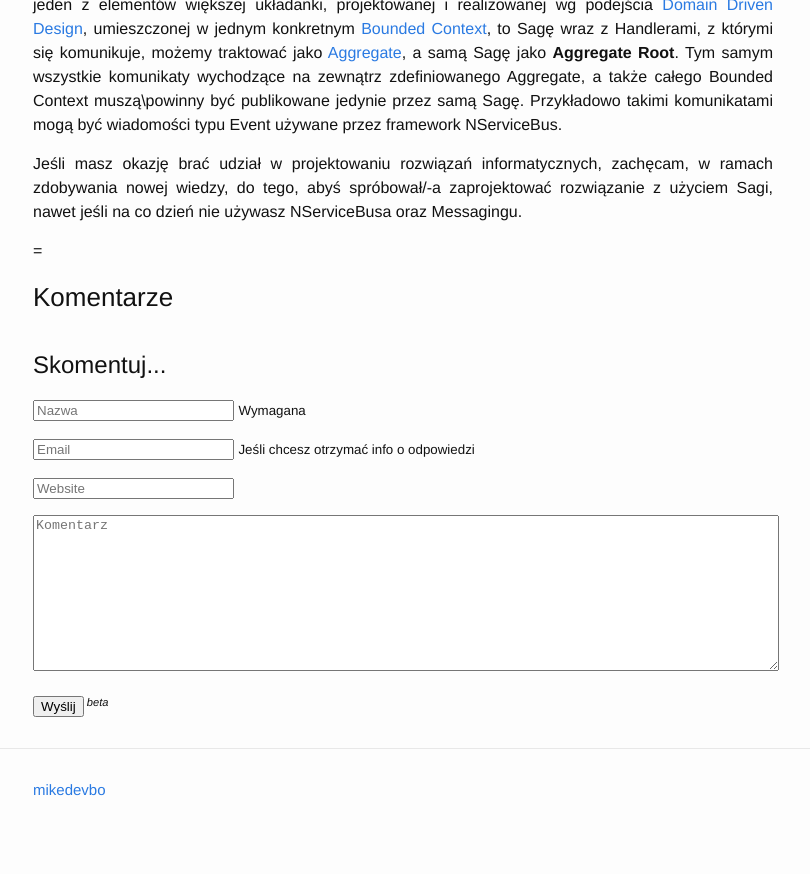
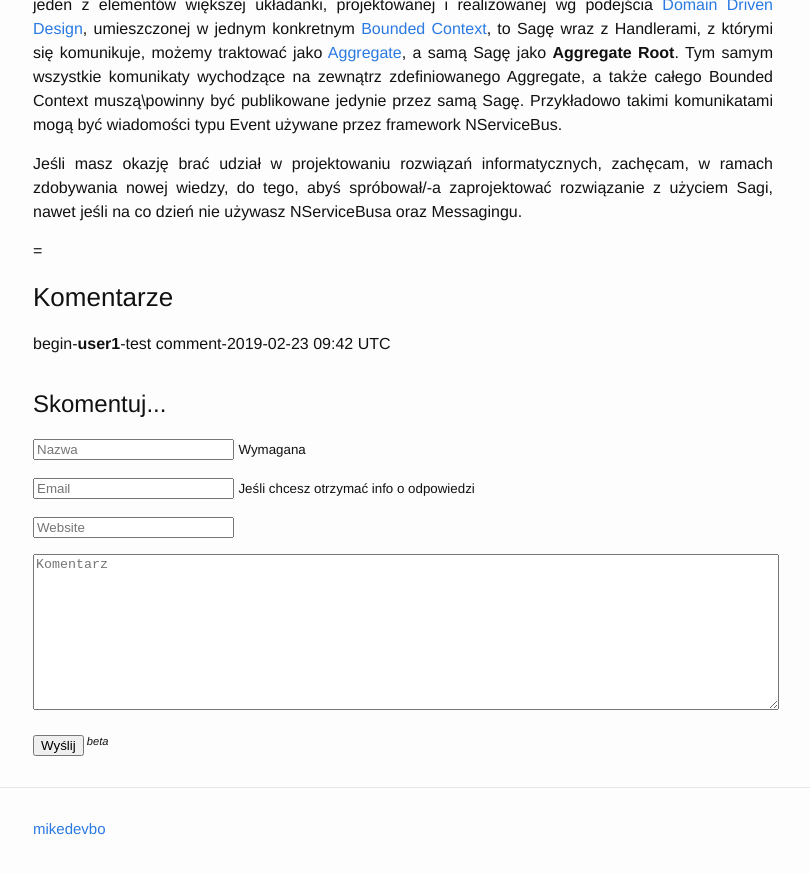
Before and after one commit to mikedevbo/mikedevbo.github.io, a Jekyll site: the page built from _posts/2018-09-30-nservicebus-saga-request-response-ddd-aggregate-root.md, in a window 1280 px wide and 900 px high, scrolled down 10548 px. Shown: the top 874 px of the window, without its empty margins (237-1047 px from the left). Built offline with Jekyll 4.4.1, drawn with Linux system fonts in a browser that asks for light colours.

Commit message:
add comment

```diff
--- a/_posts/2018-09-30-nservicebus-saga-request-response-ddd-aggregate-root.md
+++ b/_posts/2018-09-30-nservicebus-saga-request-response-ddd-aggregate-root.md
@@ -430,3 +430,4 @@ Jeśli masz okazję brać udział w projektowaniu rozwiązań informatycznych, z
 {{ site.mark_post_as_end }}
 
 ### {{ site.comments }}
+begin-**user1**-test comment-2019-02-23 09:42 UTC
```
